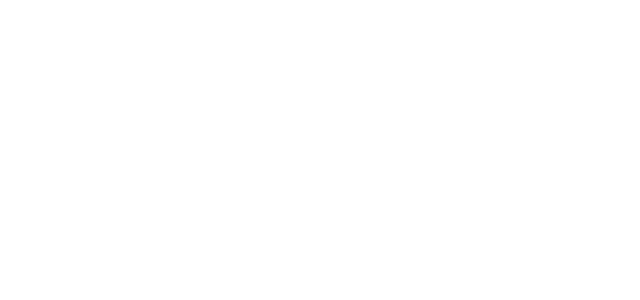
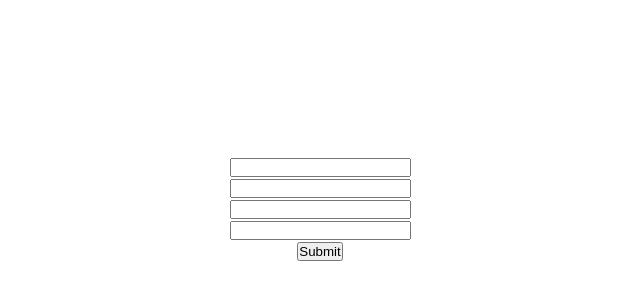
Before and after one commit to mmuminovic/react-course-app, a React (Create React App) app in the folder react-quote-app/: page /register in a window 1280 px wide. Before the commit this address had no page. Shown: the part 192-492 px from the top of the page, without its empty margins (320-960 px from the left). Built offline with nearby package versions, Linux system fonts and the light colour scheme.

Commit message:
register started

```diff
--- a/react-quote-app/src/App.js
+++ b/react-quote-app/src/App.js
@@ -3,6 +3,7 @@
 import AllQuotes from "./pages/AllQuotes/AllQuotes";
 import QuoteDetails from "./pages/QuoteDetails/QuoteDetails";
 import Login from "./pages/Login/Login";
+import Register from "./pages/Register/Register";
 
 function App() {
   return (
@@ -11,6 +12,7 @@
         <Route path="/" element={<AllQuotes />} />
         <Route path="/quote/:id" element={<QuoteDetails />} />
         <Route path="/login" element={<Login />} />
+        <Route path="/register" element={<Register />} />
       </Routes>
     </BrowserRouter>
   );
--- a/react-quote-app/src/pages/Login/Login.js
+++ b/react-quote-app/src/pages/Login/Login.js
@@ -5,19 +5,29 @@
 import { useNavigate } from "react-router-dom";
 
 const loginSchema = yup.object({
-  email: yup.string().required("Nedostaje email").email("Email nije dobar"),
-  // .matches(/^[A-Z0-9._%+-]+@[A-Z0-9.-]+\.[A-Z]{2,}$/i),
-  password: yup.string().required().min(6).max(50),
+  email: yup
+    .string()
+    .required("Email je obavezno polje, unesite email")
+    // .matches(
+    //   /^(?=.*[A-Z])(?=.*[a-z])(?=.*[0-9])(?=.*[!.,#]).+$/i,
+    //   "Email moze da sadrzi samo slova, brojeve i tacku"
+    // )
+    .email("Email format nije dobar"),
+  password: yup
+    .string()
+    .required("Sifra je obavezno polje, unesite sifru")
+    .min(6, "Sifra mora da ima najmanje 6 karaktera")
+    .max(50, "Sifra mora da ima najvise 50 karaktera"),
+  // .matches(
+  //   /^(?=.*[A-Z])(?=.*[a-z])(?=.*[0-9])(?=.*[!.,#]).+$/i,
+  //   "Nije dobra sifra"
+  // ),
 });
 
 const Login = () => {
   const navigate = useNavigate();
 
-  return (
-    <div className="login-wrapper">
-      <Formik
-        initialValues={{ email: "", password: "" }}
-        onSubmit={(values, actions) => {
+  const submitForm = (values) => {
     fetch("https://js-course-server.onrender.com/user/login", {
       method: "POST",
       body: JSON.stringify(values),
@@ -27,26 +37,30 @@
     })
       .then((res) => res.json())
       .then((data) => {
+        if (data.message) {
+          alert(data.message);
+        }
+
         if (data.token) {
           navigate("/");
         }
+      })
+      .catch((err) => {
+        console.log(err);
       });
+  };
+
+  return (
+    <div className="login-wrapper">
+      <Formik
+        initialValues={{ email: "", password: "" }}
+        validationSchema={loginSchema}
+        onSubmit={(values, actions) => {
+          submitForm(values);
         }}
-        validationSchema={loginSchema}
-        // validate={(values) => {
-        //   const errors = {};
-        //   if (
-        //     !values.error ||
-        //     values.error.length < 10 ||
-        //     values.error.length > 100
-        //   ) {
-        //     errors.email = "Neispravan email";
-        //   }
-        //   return errors;
-        // }}
       >
         {({
-          values, // formikov state
+          values, // formikov state => { email: "", password: "" }
           errors, // errors = { email: 'Neispravan email' }
           touched, // touched = { email: true }
           handleChange,
--- /dev/null
+++ b/react-quote-app/src/pages/Register/Register.css
@@ -0,0 +1,14 @@
+.register-wrapper {
+  width: 100%;
+  height: 100vh;
+  display: flex;
+  justify-content: center;
+  align-items: center;
+
+  text-align: center;
+}
+
+.error-message {
+  font-size: 10px;
+  color: red;
+}
--- /dev/null
+++ b/react-quote-app/src/pages/Register/Register.js
@@ -0,0 +1,94 @@
+import React from "react";
+import "./Register.css";
+import { Formik } from "formik";
+
+const initialValues = {
+  email: "",
+  password: "",
+  confirmPassword: "",
+  fullName: "",
+};
+
+const Register = () => {
+  const submitForm = (values) => {
+    console.log(values);
+  };
+
+  return (
+    <div className="register-wrapper">
+      <Formik
+        initialValues={initialValues}
+        onSubmit={(values) => {
+          submitForm(values);
+        }}
+      >
+        {({
+          values,
+          errors,
+          touched,
+          handleBlur,
+          handleChange,
+          handleSubmit,
+        }) => (
+          <div>
+            <div>
+              <input
+                type="text"
+                name="fullName"
+                onChange={handleChange}
+                onBlur={handleBlur}
+                value={values.fullName}
+              />
+              <p className="error-message">
+                {errors.fullName && touched.fullName && errors.fullName}
+              </p>
+            </div>
+            <div>
+              <input
+                type="email"
+                name="email"
+                onChange={handleChange}
+                onBlur={handleBlur}
+                value={values.email}
+              />
+              <p className="error-message">
+                {errors.email && touched.email && errors.email}
+              </p>
+            </div>
+            <div>
+              <input
+                type="password"
+                name="password"
+                onChange={handleChange}
+                onBlur={handleBlur}
+                value={values.password}
+              />
+              <p className="error-message">
+                {errors.password && touched.password && errors.password}
+              </p>
+            </div>
+            <div>
+              <input
+                type="password"
+                name="confirmPassword"
+                onChange={handleChange}
+                onBlur={handleBlur}
+                value={values.confirmPassword}
+              />
+              <p className="error-message">
+                {errors.confirmPassword &&
+                  touched.confirmPassword &&
+                  errors.confirmPassword}
+              </p>
+            </div>
+            <button onClick={handleSubmit} type="button">
+              Submit
+            </button>
+          </div>
+        )}
+      </Formik>
+    </div>
+  );
+};
+
+export default Register;
```
Lines whose indentation alone changed are shown as unchanged.
